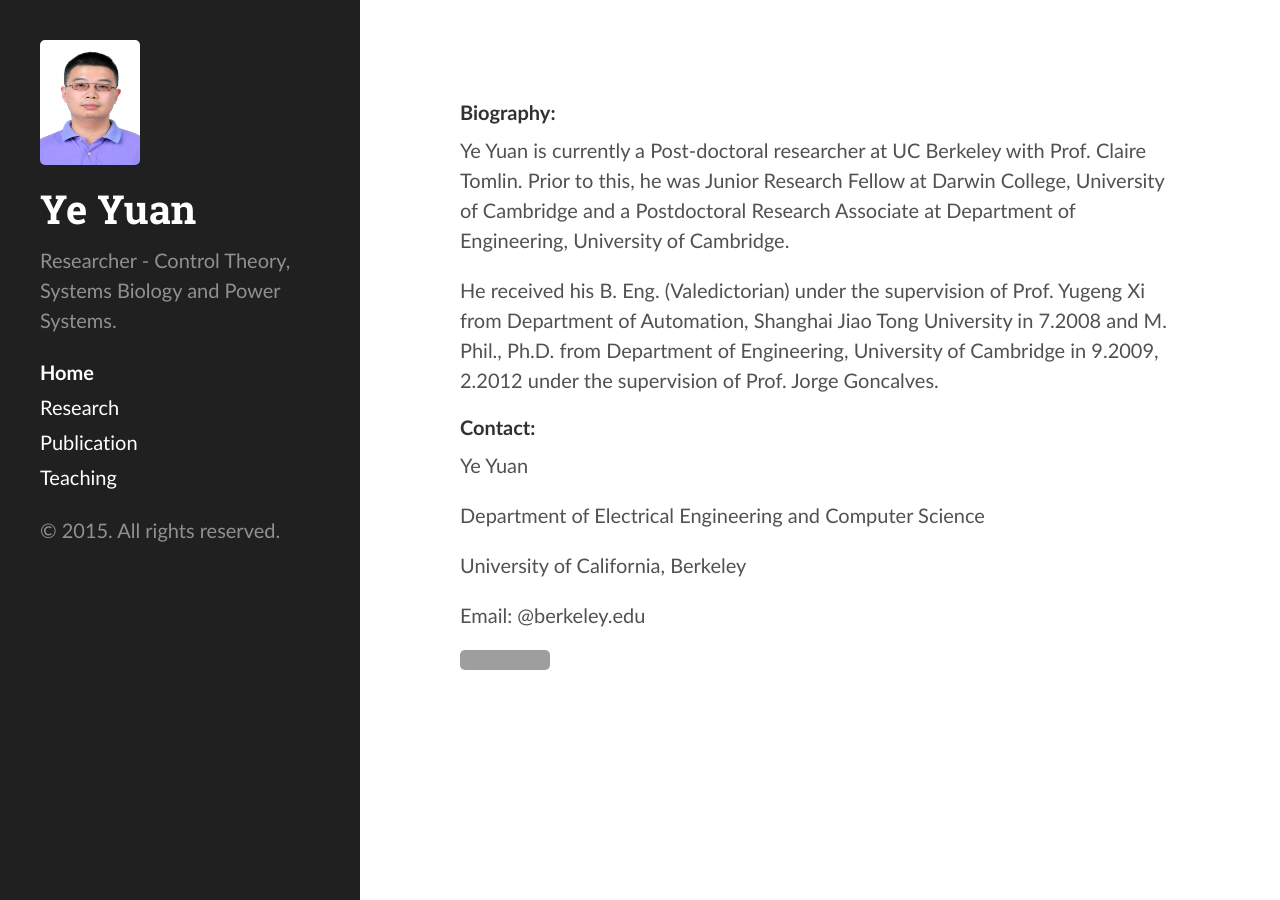
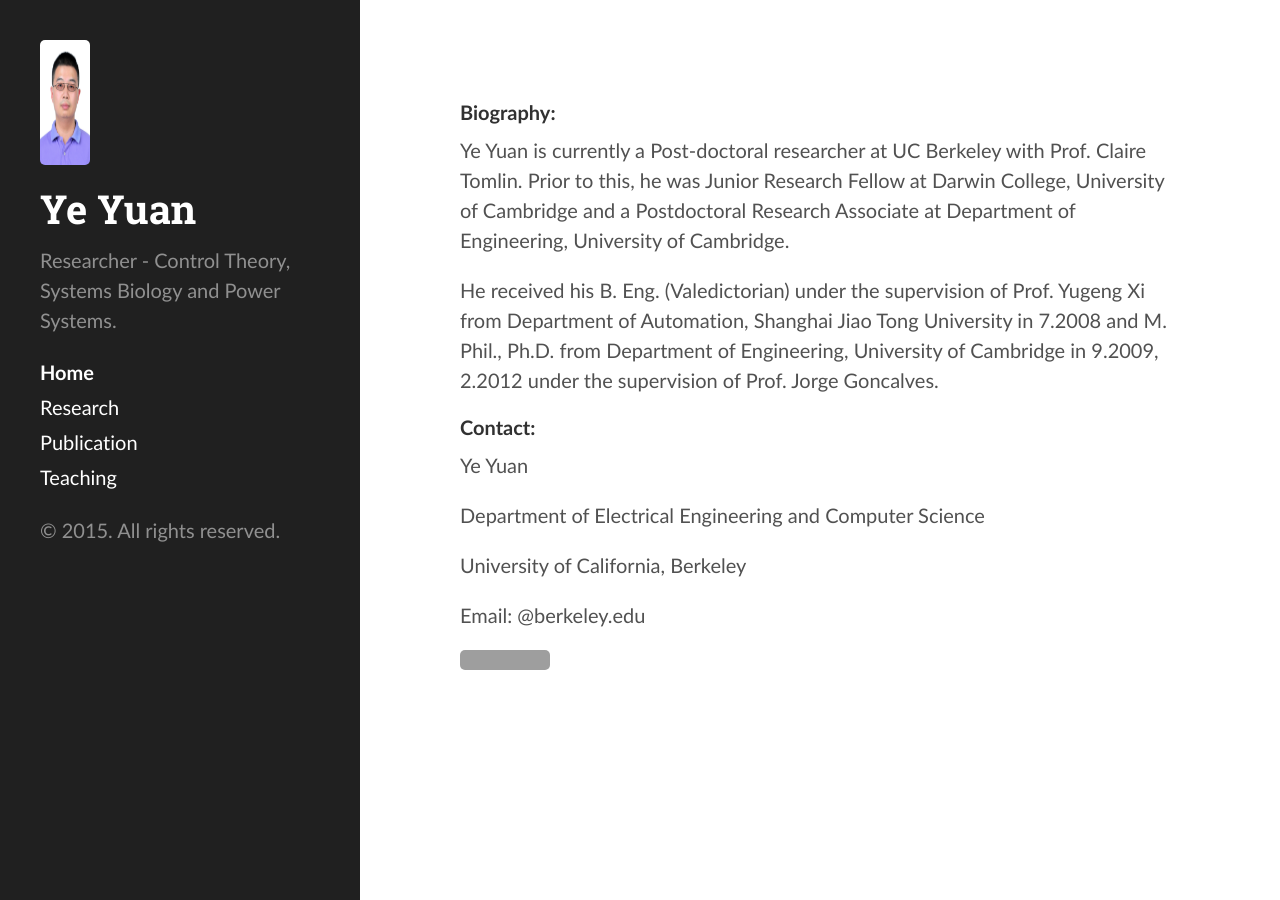
Before and after one commit to yy311/yy311.github.io, a Jekyll site: the page built from index.md, in a window 1280 px wide. Built offline with Jekyll 4.4.1, drawn with Linux system fonts in a browser that asks for light colours; grey boxes are pictures that could not be loaded.

Commit message:
Update hyde.css

```diff
--- a/public/css/hyde.css
+++ b/public/css/hyde.css
@@ -61,7 +61,7 @@
 }
 
 .sidebar img {
-  width: 100px;
+  width: 50px;
   height: 125px;
   margin-left: auto;
   margin-right: auto;
@@ -76,7 +76,7 @@
     text-align: left;
   }
   .sidebar img {
-    width: 100px;
+    width: 50px;
     height: 125px;
     margin-left: 0;
   }
```
